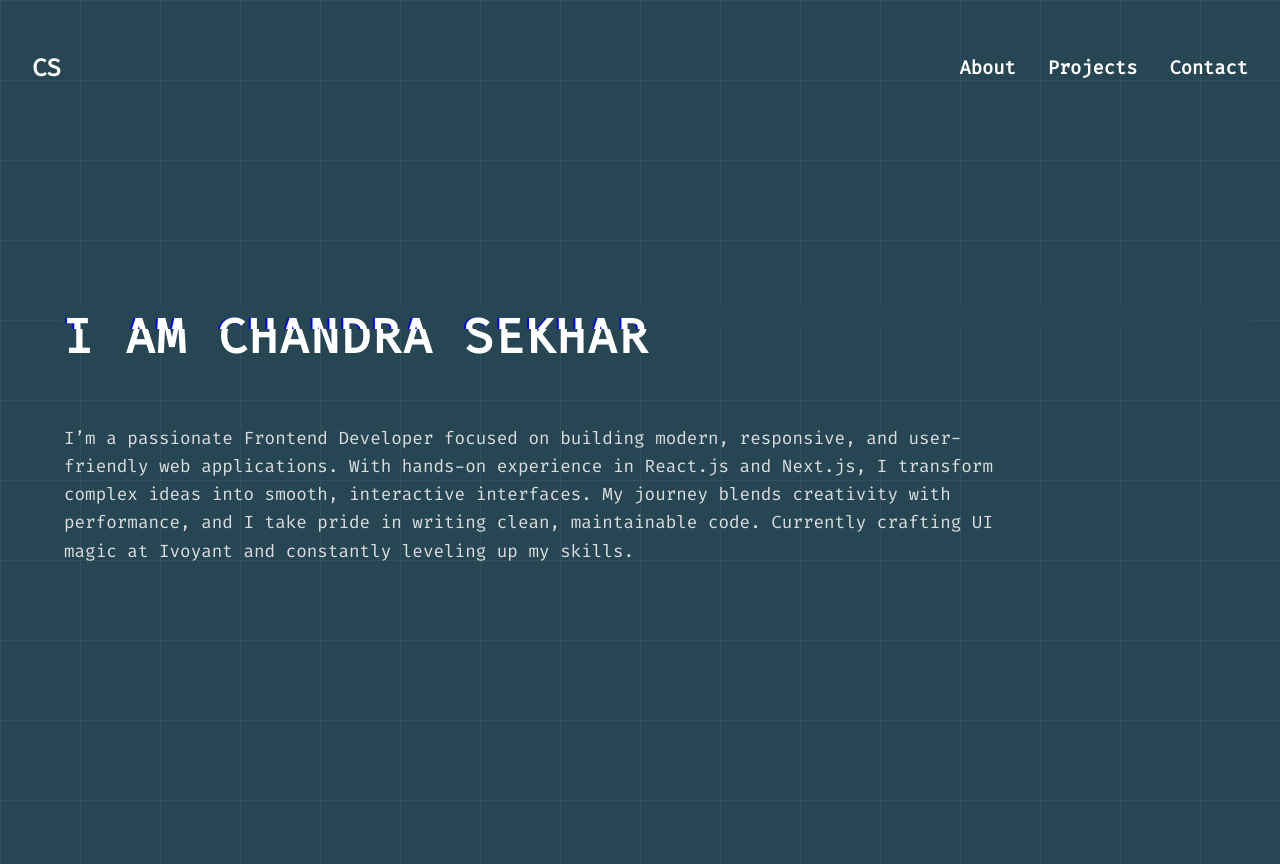
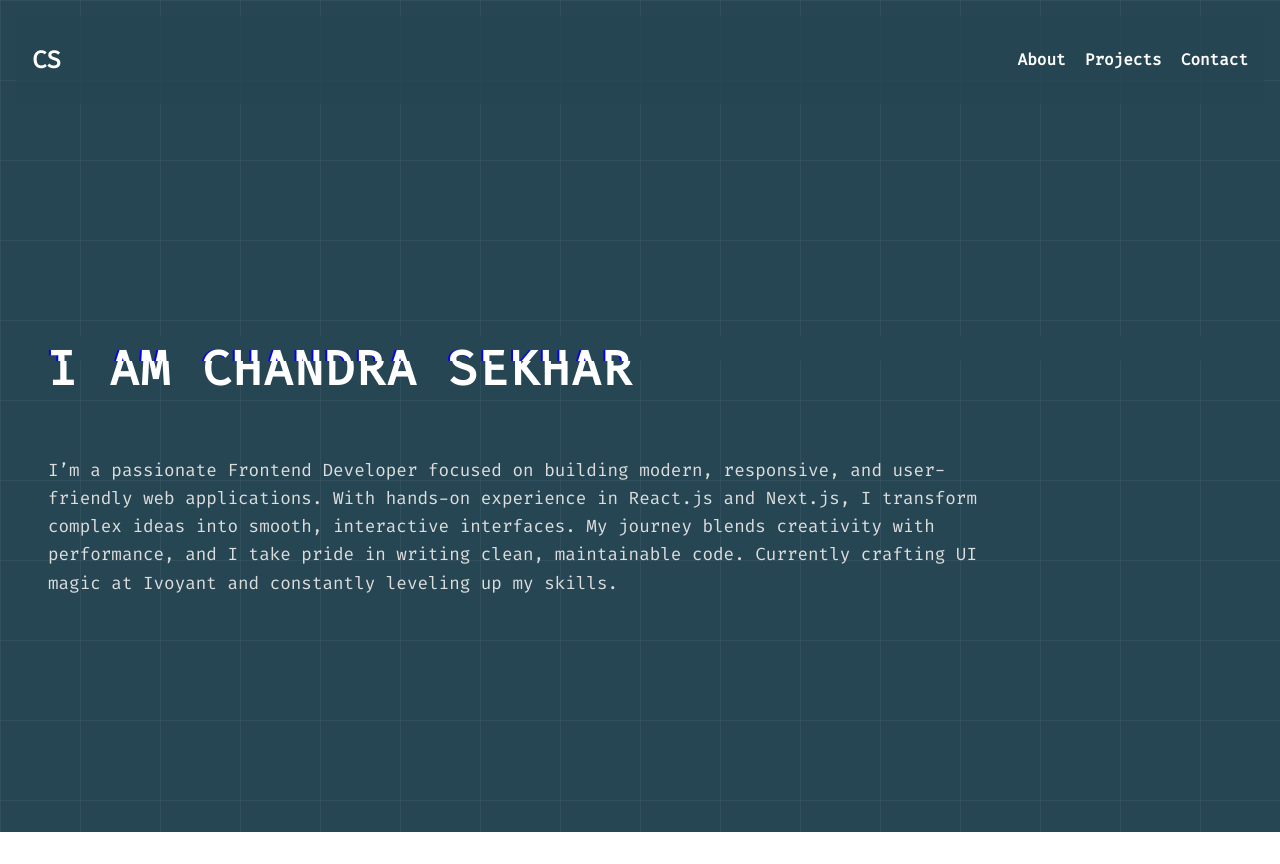
Before and after one commit to chandu034/codespaces-react, a React (Vite) app: page / in a window 1280 px wide. After the commit the page ends 832 px from the top, so only its background shows below. Built offline with nearby package versions, Linux system fonts and the light colour scheme.

Commit message:
made changes accoding to devices , resposnvieness

```diff
--- a/src/App.jsx
+++ b/src/App.jsx
@@ -1,10 +1,152 @@
-import './App.css';
+import React from 'react';
 import { Routes, Route, Link, useLocation } from 'react-router-dom';
 import { AnimatePresence } from 'framer-motion';
+import styled from 'styled-components';
 import About from './pages/About';
+import Contact from './pages/Contact';
 import PageWrapper from './Components/PageWrapper';
-import Contact from './pages/Contact';
 
+const MainContainer = styled.div`
+  min-height: 100vh;
+  padding: 1rem;
+  background-color: #264653;
+  background-image:
+    linear-gradient(rgba(255, 255, 255, 0.05) 1px, transparent 1px),
+    linear-gradient(90deg, rgba(255, 255, 255, 0.05) 1px, transparent 1px);
+  background-size: 80px 80px;
+  font-family: 'Fira Code', monospace;
+  color: white;
+  overflow-x: hidden;
+  cursor: url('/glitch-cursor.svg') 4 4, auto;
+`;
+
+const Navbar = styled.nav`
+  display: flex;
+  justify-content: space-between;
+  align-items: center;
+  flex-wrap: wrap;
+  gap: 1rem;
+  margin-bottom: 2rem;
+  padding: 0.5rem 1rem;
+  position: sticky;
+  top: 0;
+  background: rgba(38, 70, 83, 0.85);
+  z-index: 1000;
+`;
+
+const NavLinks = styled.div`
+  display: flex;
+  flex-wrap: wrap;
+  gap: 1.2rem;
+`;
+
+const NavItem = styled.h3`
+  position: relative;
+  display: inline-block;
+  margin: 0;
+  font-size: 1rem;
+  cursor: pointer;
+
+  a {
+    color: white;
+    text-decoration: none;
+  }
+
+  &:hover a {
+    color: #2a9d8f;
+  }
+
+  &::after {
+    content: "";
+    position: absolute;
+    left: 50%;
+    bottom: -5px;
+    transform: translateX(-50%) scaleX(0);
+    transform-origin: center;
+    width: 100%;
+    height: 2px;
+    background-color: #2a9d8f;
+    transition: transform 0.3s ease;
+  }
+
+  &:hover::after {
+    transform: translateX(-50%) scaleX(1);
+  }
+`;
+
+const HeroSection = styled.section`
+  height: 80vh;
+  display: flex;
+  flex-direction: column;
+  justify-content: center;
+  padding-left: 2rem;
+`;
+
+const GlitchHeading = styled.h1`
+  position: relative;
+  color: white;
+  font-size: 3rem;
+  font-weight: bold;
+  text-transform: uppercase;
+  letter-spacing: 2px;
+
+  &::before,
+  &::after {
+    content: attr(data-text);
+    position: absolute;
+    left: 0;
+    top: 0;
+    width: 100%;
+    overflow: hidden;
+    color: white;
+    background: #264653;
+    clip: rect(0, 900px, 0, 0);
+  }
+
+  &::before {
+    left: 2px;
+    text-shadow: -2px 0 red;
+    animation: glitchTop 0.5s infinite linear alternate-reverse;
+  }
+
+  &::after {
+    left: -2px;
+    text-shadow: -2px 0 blue;
+    animation: glitchBottom 0.5s infinite linear alternate-reverse;
+  }
+
+  @keyframes glitchTop {
+    0% { clip: rect(0, 9999px, 0, 0); }
+    5% { clip: rect(0, 9999px, 20px, 0); }
+    10% { clip: rect(0, 9999px, 0, 0); }
+    15% { clip: rect(0, 9999px, 30px, 0); }
+    20% { clip: rect(0, 9999px, 0, 0); }
+  }
+
+  @keyframes glitchBottom {
+    0% { clip: rect(0, 9999px, 0, 0); }
+    5% { clip: rect(10px, 9999px, 30px, 0); }
+    10% { clip: rect(0, 9999px, 0, 0); }
+    15% { clip: rect(20px, 9999px, 40px, 0); }
+    20% { clip: rect(0, 9999px, 0, 0); }
+    25% { clip: rect(0, 9999px, 0, 0); }
+  }
+
+  @media (max-width: 600px) {
+    font-size: 2rem;
+  }
+`;
+
+const HeroText = styled.p`
+  max-width: 950px;
+  line-height: 1.6;
+  color: #ddd;
+  font-size: 1.1rem;
+
+  @media (max-width: 600px) {
+    font-size: 0.95rem;
+  }
+`;
 
 function AnimatedRoutes() {
   const location = useLocation();
@@ -16,35 +158,19 @@ function AnimatedRoutes() {
           path="/"
           element={
             <PageWrapper>
-              <section className="hero-section">
-                <h1 className="glitch" data-text="I am Chandra Sekhar">
+              <HeroSection>
+                <GlitchHeading data-text="I am Chandra Sekhar">
                   I am Chandra Sekhar
-                </h1>
-                <p>
+                </GlitchHeading>
+                <HeroText>
                   I’m a passionate Frontend Developer focused on building modern, responsive, and user-friendly web applications. With hands-on experience in React.js and Next.js, I transform complex ideas into smooth, interactive interfaces. My journey blends creativity with performance, and I take pride in writing clean, maintainable code. Currently crafting UI magic at Ivoyant and constantly leveling up my skills.
-                </p>
-              </section>
+                </HeroText>
+              </HeroSection>
             </PageWrapper>
           }
         />
-        <Route
-          path="/about"
-          element={
-            <PageWrapper>
-              <About />
-            </PageWrapper>
-          }
-        />
-        <Route
-  path="/contact"
-  element={
-    <PageWrapper>
-      <Contact />
-    </PageWrapper>
-  }
-/>
-
-        {/* Add more routes like Projects or Contact here if needed */}
+        <Route path="/about" element={<PageWrapper><About /></PageWrapper>} />
+        <Route path="/contact" element={<PageWrapper><Contact /></PageWrapper>} />
       </Routes>
     </AnimatePresence>
   );
@@ -54,27 +180,27 @@ function App() {
   const location = useLocation();
 
   return (
-    <div className="main-container">
-      <nav className="navbar">
+    <MainContainer>
+      <Navbar>
         <h1>CS</h1>
-        <div className="nav-links">
+        <NavLinks>
           {location.pathname !== '/' && (
-            <h3><Link to="/">Home</Link></h3>
+            <NavItem><Link to="/">Home</Link></NavItem>
           )}
           {location.pathname !== '/about' && (
-            <h3><Link to="/about">About</Link></h3>
+            <NavItem><Link to="/about">About</Link></NavItem>
           )}
           {location.pathname !== '/projects' && (
-            <h3><Link to="/projects">Projects</Link></h3>
+            <NavItem><Link to="/projects">Projects</Link></NavItem>
           )}
           {location.pathname !== '/contact' && (
-            <h3><Link to="/contact">Contact</Link></h3>
+            <NavItem><Link to="/contact">Contact</Link></NavItem>
           )}
-        </div>
-      </nav>
+        </NavLinks>
+      </Navbar>
 
       <AnimatedRoutes />
-    </div>
+    </MainContainer>
   );
 }
 
```
